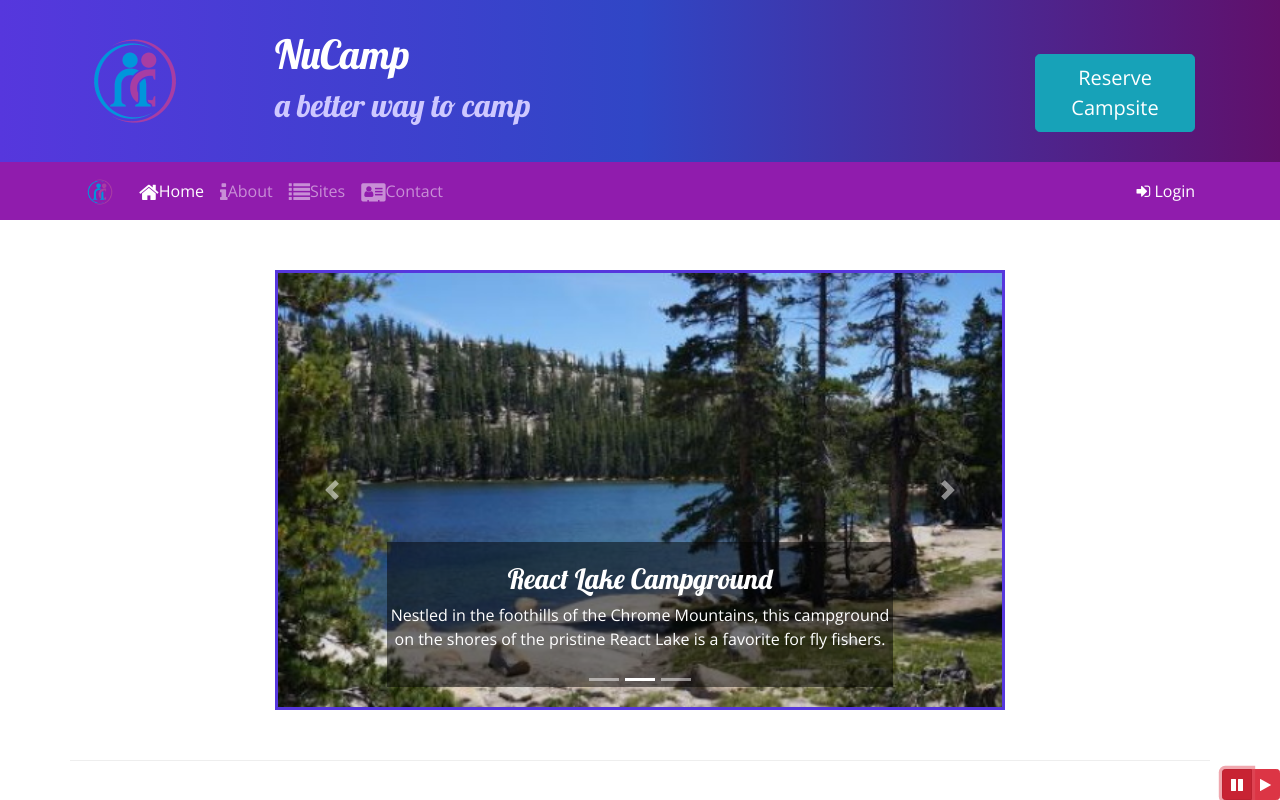
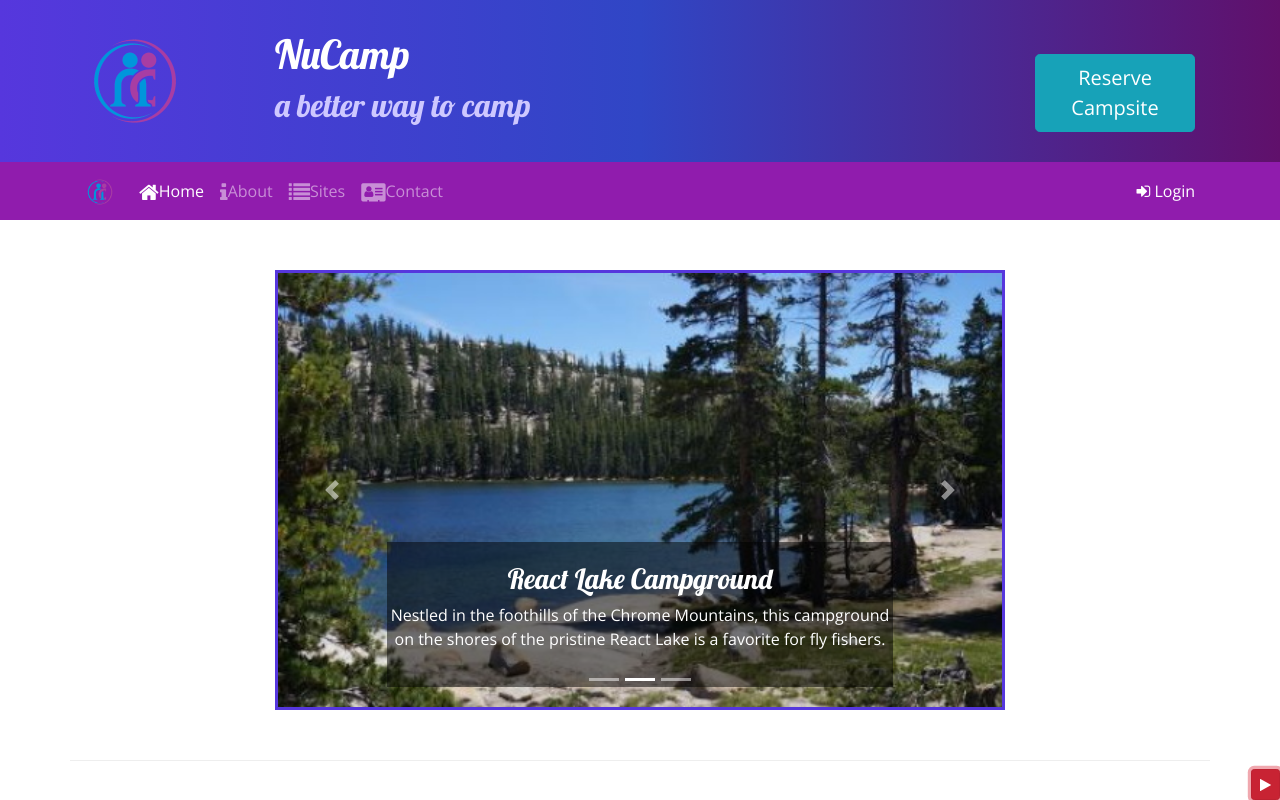
Before and after one commit to stolani/nucampsites, a website: page index.html in a window 1280 px wide. Both pictures are taken after a click on the button 1237 px from the left and 784 px from the top of the page. Shown: the top 800 px of the page. Drawn offline with nearby package versions, Linux system fonts and the light colour scheme.

Commit message:
Bootstrap and jQuery Part 2

```diff
--- a/index.html
+++ b/index.html
@@ -208,16 +208,11 @@
                 </div>
             </div>
             <!-- Button for the carousel--->
-            <div class="btn-group" id="carouselButton">
-                <button class="btn btn-danger btn-sm" id="carouselPause">
+                <button class="btn btn-danger btn-sm" id="carouselButton">
                     <i class="fa fa-pause"></i>
                 </button>
-                <button class="btn btn-danger btn-sm" id="carouselPlay">
-                    <i class="fa fa-play"></i>
-                </button>
-            </div>
         </div>
-
+<!-- Button end for the carousel--->
         <div class="row row-content align-items-center">
             <div class="col-sm-4 order-sm-last col-md-3">
                 <h2 class="text-sm-right"> Discover & Review</h2>
@@ -309,12 +304,17 @@
     <script src="node_modules/bootstrap/dist/js/bootstrap.min.js"></script>
     <script>
         $(function() {
-            $(".carousel").carousel({ interval: 2000, pause: "false"});
-            $("#carouselPause").click(function(){
-                $(".carousel").carousel("pause");
-            });
-            $("#carouselPlay").click(function(){
-                $(".carousel").carousel("cycle");
+            $(".carousel").carousel( { interval: 2000 } );
+            $("#carouselButton").click(function(){
+                if ($("#carouselButton").children("i").hasClass("fa-pause")) {
+                    $(".carousel").carousel("pause");
+                    $("#carouselButton").children("i").removeClass("fa-pause");
+                    $("#carouselButton").children("i").addClass("fa-play");
+                } else {
+                    $(".carousel").carousel("cycle");
+                    $("#carouselButton").children("i").removeClass("fa-play");
+                    $("#carouselButton").children("i").addClass("fa-pause");
+                }
             });
         });
     </script>
```
